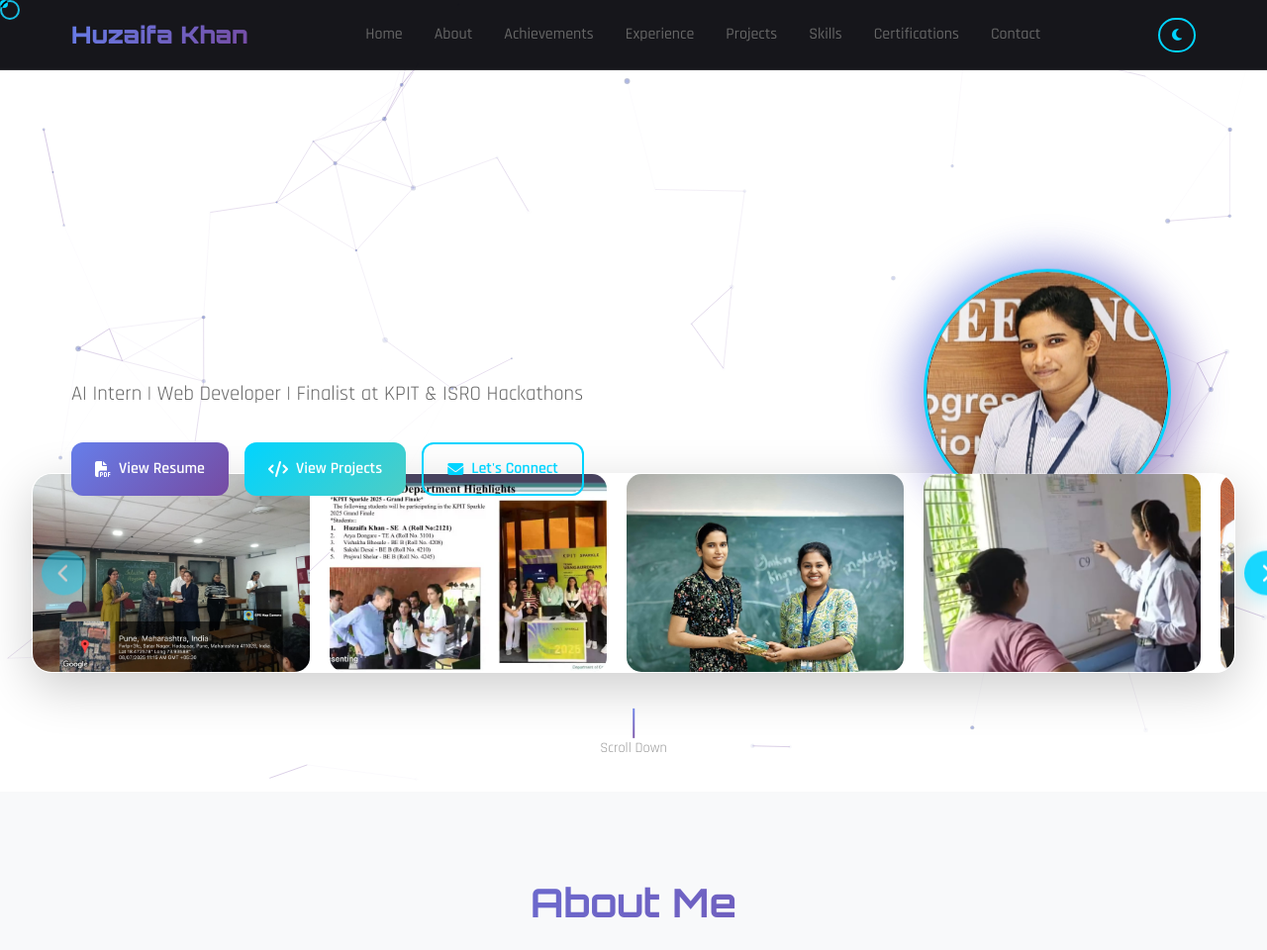
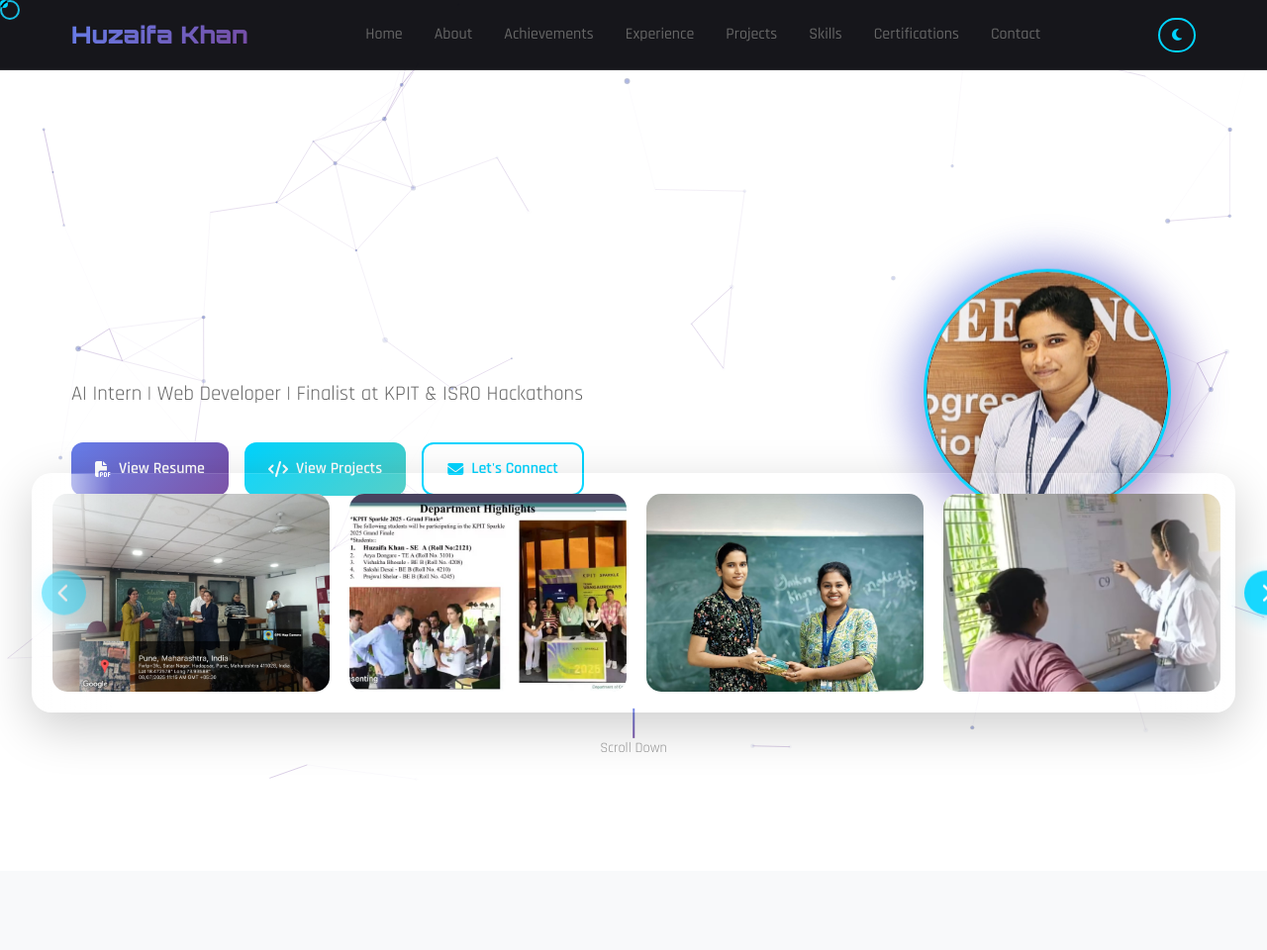
Before and after one commit to HuzaifaKhan-1/Huzaifa-Khan-Portfolio, a Flask app: page / in a window 1280 px wide. Shown: the top 960 px of the page at 99% size. Run offline with Flask 3, Linux system fonts and the light colour scheme.

Commit message:
Enhance achievement gallery with blur edges, faster scrolling and positioning
Refactors achievement gallery CSS for improved aesthetics, positioning, scroll speed, and adds section divider.

Replit-Commit-Author: Agent
Replit-Commit-Session-Id: cdf5f2a0-e640-48b8-b668-0e1b70259d4b
Replit-Commit-Screenshot-Url: https://storage.googleapis.com/screenshot-production-us-central1/f9f65ff7-3f64-4267-b70a-e5fb151b78e0/cdf5f2a0-e640-48b8-b668-0e1b70259d4b/FCOkGlc

```diff
--- a/static/css/style.css
+++ b/static/css/style.css
@@ -465,12 +465,13 @@ body {
 /* Achievement Gallery */
 .achievement-gallery {
     position: absolute;
-    bottom: 120px;
+    bottom: 80px;
     left: 0;
     right: 0;
     padding: 0 2rem;
     opacity: 0;
     animation: fadeInUp 1s ease 2s forwards;
+    z-index: 5;
 }
 
 .gallery-container {
@@ -483,10 +484,53 @@ body {
     box-shadow: var(--shadow-heavy);
 }
 
+.gallery-container::before,
+.gallery-container::after {
+    content: '';
+    position: absolute;
+    top: 0;
+    bottom: 0;
+    width: 80px;
+    z-index: 10;
+    pointer-events: none;
+}
+
+.gallery-container::before {
+    left: 0;
+    background: linear-gradient(90deg,
+        rgba(10, 10, 15, 0.9) 0%,
+        rgba(10, 10, 15, 0.7) 30%,
+        transparent 100%);
+}
+
+.gallery-container::after {
+    right: 0;
+    background: linear-gradient(-90deg,
+        rgba(10, 10, 15, 0.9) 0%,
+        rgba(10, 10, 15, 0.7) 30%,
+        transparent 100%);
+}
+
+[data-theme="light"] .gallery-container::before {
+    background: linear-gradient(90deg,
+        rgba(255, 255, 255, 0.9) 0%,
+        rgba(255, 255, 255, 0.7) 30%,
+        transparent 100%);
+}
+
+[data-theme="light"] .gallery-container::after {
+    background: linear-gradient(-90deg,
+        rgba(255, 255, 255, 0.9) 0%,
+        rgba(255, 255, 255, 0.7) 30%,
+        transparent 100%);
+}
+
 .gallery-track {
     display: flex;
-    transition: transform 0.8s cubic-bezier(0.25, 0.8, 0.25, 1);
+    transition: transform 0.6s cubic-bezier(0.25, 0.8, 0.25, 1);
     will-change: transform;
+    padding: 20px 0;
+    margin-left: 20px;
 }
 
 .achievement-item {
@@ -504,7 +548,7 @@ body {
 
 .achievement-item:hover {
     transform: scale(1.05) translateY(-10px);
-    box-shadow: var(--shadow-heavy);
+    box-shadow: var(--shadow-heavy), 0 0 30px rgba(0, 212, 255, 0.3);
     z-index: 10;
 }
 
@@ -597,7 +641,7 @@ body {
 }
 
 .gallery-track.auto-scroll {
-    animation: autoScroll 20s linear infinite;
+    animation: autoScroll 15s linear infinite;
 }
 
 .gallery-track.auto-scroll:hover {
@@ -607,8 +651,13 @@ body {
 /* Mobile Responsive Design for Achievement Gallery */
 @media (max-width: 768px) {
     .achievement-gallery {
-        bottom: 80px;
+        bottom: 60px;
         padding: 0 1rem;
+    }
+
+    .gallery-container::before,
+    .gallery-container::after {
+        width: 60px;
     }
 
     .achievement-item {
@@ -634,8 +683,13 @@ body {
 
 @media (max-width: 480px) {
     .achievement-gallery {
-        bottom: 60px;
+        bottom: 40px;
         padding: 0 0.5rem;
+    }
+
+    .gallery-container::before,
+    .gallery-container::after {
+        width: 40px;
     }
 
     .achievement-item {
@@ -653,6 +707,12 @@ body {
         height: 30px;
         font-size: 0.9rem;
     }
+}
+
+/* Section Divider */
+.section-divider {
+    height: 80px;
+    background: transparent;
 }
 
 /* Section Styles */
--- a/static/js/main.js
+++ b/static/js/main.js
@@ -554,7 +554,7 @@ function initializeAchievementGallery() {
 
     function startAutoScroll() {
         if (!isUserInteracting) {
-            autoScrollInterval = setInterval(nextSlide, 3000);
+            autoScrollInterval = setInterval(nextSlide, 2000);
         }
     }
 
@@ -672,7 +672,7 @@ function initializeAchievementGallery() {
         if (!isUserInteracting) {
             startAutoScroll();
         }
-    }, 3000);
+    }, 2000);
 
     // Add click handlers for achievement items
     Array.from(items).forEach((item, index) => {
--- a/templates/index.html
+++ b/templates/index.html
@@ -216,6 +216,9 @@
             <span>Scroll Down</span>
         </div>
     </section>
+
+    <!-- Section Divider -->
+    <div class="section-divider"></div>
 
     <!-- About Section -->
     <section id="about" class="about">
```
